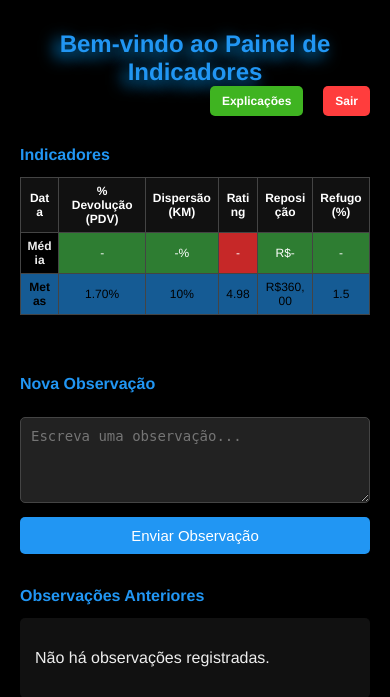
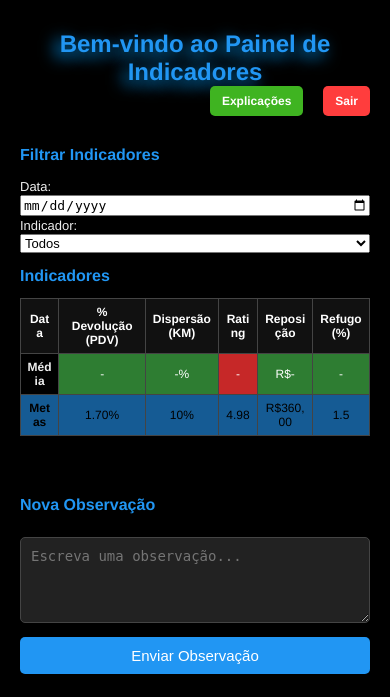
Before and after one commit to joaovnborato/Consulta-Indicadores, a Flask app: page /painel in a window 390 px wide. Shown: the top 697 px of the page. Run offline with Flask 3, Linux system fonts and the light colour scheme; the visitor is signed in with stand-in values (Sample User, id 1).

Commit message:
Adicionando Filtragem

```diff
--- a/static/painel.css
+++ b/static/painel.css
@@ -173,6 +203,22 @@
     }
 
     #metas {
+        font-size: 14px;
+    }
+
+    #filtros {
+        flex-direction: column;
+        align-items: flex-start;
+        gap: 10px;
+    }
+
+    #filtros label {
+        font-size: 14px;
+    }
+
+    #filtros select,
+    #filtros input[type="date"] {
+        width: 100%;
         font-size: 14px;
     }
 }
@@ -203,6 +249,15 @@
     textarea {
         font-size: 14px;
     }
+
+    #filtros label {
+        font-size: 13px;
+    }
+
+    #filtros select,
+    #filtros input[type="date"] {
+        font-size: 13px;
+    }
 }
 
 @media (max-width: 360px) {
--- a/templates/painel.html
+++ b/templates/painel.html
@@ -14,6 +14,22 @@
             <a href="{{ url_for('explicacoes') }}" class="links" id="explicacoes">Explicações</a>
             <a href="{{ url_for('logout') }}" class="links" id="sair">Sair</a>
         </div>
+    </div>
+
+    <h2>Filtrar Indicadores</h2>
+    <div id="filtros">
+        <label for="filtroData">Data:</label>
+        <input type="date" id="filtroData">
+
+        <label for="filtroIndicador">Indicador:</label>
+        <select id="filtroIndicador">
+            <option value="todos">Todos</option>
+            <option value="Devolucao_Porcentagem">% Devolução (PDV)</option>
+            <option value="Dispersao_KM">Dispersão (KM)</option>
+            <option value="Rating">Rating</option>
+            <option value="Reposicao_Valor">Reposição</option>
+            <option value="Refugo_Porcentagem">Refugo (%)</option>
+        </select>
     </div>
 
     <h2>Indicadores</h2>
@@ -68,7 +84,6 @@
                 <td>1.5</td>
             </tr>
         </tfoot>
-
     </table>
 
     <h2>Nova Observação</h2>
@@ -89,5 +104,53 @@
             <p>Não há observações registradas.</p>
         {% endif %}
     </div>
+
+    <!-- Scripts de Filtro -->
+    <script>
+        document.getElementById('filtroData').addEventListener('input', function () {
+            const dataFiltro = this.value;
+            const linhas = document.querySelectorAll('tbody tr');
+
+            linhas.forEach(linha => {
+                const data = linha.cells[0].innerText;
+                linha.style.display = (!dataFiltro || data === dataFiltro) ? '' : 'none';
+            });
+        });
+
+        document.getElementById('filtroIndicador').addEventListener('change', function () {
+            const indicador = this.value;
+            const ths = document.querySelectorAll('thead th');
+            const trs = document.querySelectorAll('tbody tr, tfoot tr');
+
+            // Mostra todas as colunas
+            for (let i = 1; i < ths.length; i++) {
+                ths[i].style.display = '';
+                trs.forEach(tr => {
+                    tr.children[i].style.display = '';
+                });
+            }
+
+            // Esconde colunas não selecionadas
+            if (indicador !== 'todos') {
+                const indexMap = {
+                    'Devolucao_Porcentagem': 1,
+                    'Dispersao_KM': 2,
+                    'Rating': 3,
+                    'Reposicao_Valor': 4,
+                    'Refugo_Porcentagem': 5
+                };
+
+                for (let i = 1; i < ths.length; i++) {
+                    if (i !== indexMap[indicador]) {
+                        ths[i].style.display = 'none';
+                        trs.forEach(tr => {
+                            tr.children[i].style.display = 'none';
+                        });
+                    }
+                }
+            }
+        });
+        </script>
+
 </body>
 </html>
```
Also changed, not shown: other parts of static/painel.css (+46 -7 lines). Lines whose indentation alone changed are shown as unchanged.
